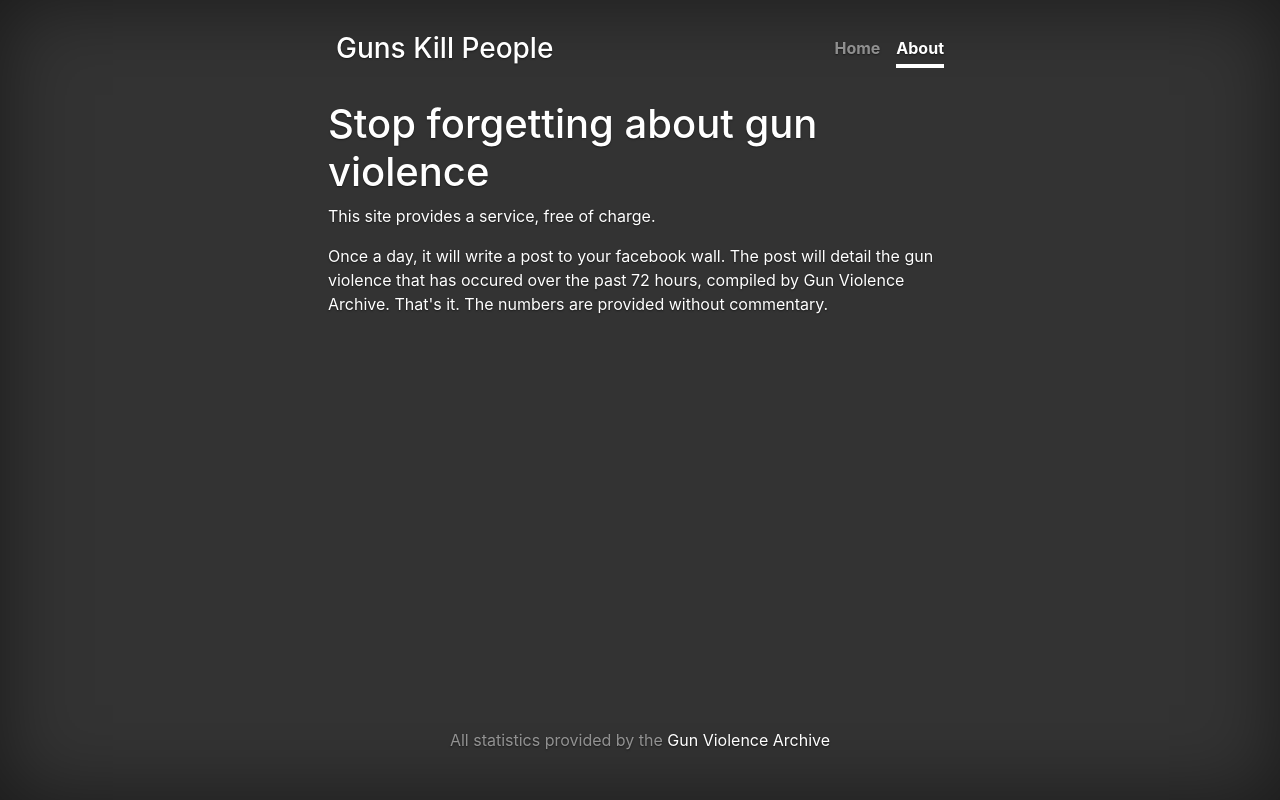
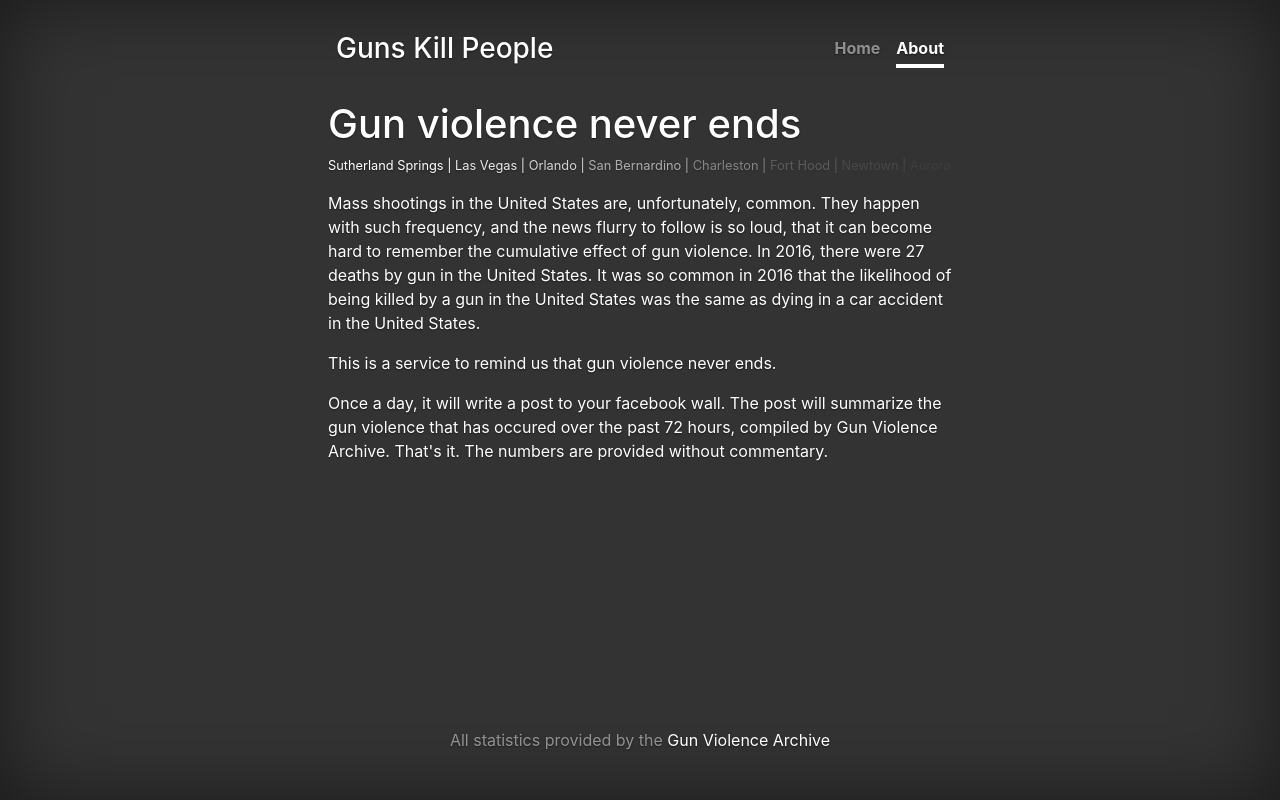
Before and after one commit to dwarrenku/fb-gun-post, a website: page static/about.html in a window 1280 px wide. Drawn offline with nearby package versions, Linux system fonts and the light colour scheme.

Commit message:
updated about page

```diff
--- a/static/about.css
+++ b/static/about.css
@@ -158,3 +158,28 @@ body {
     width: 42rem;
   }
 }
+
+#fade7 {
+  opacity: 0.05;
+}
+#fade6 {
+  opacity: 0.10;
+}
+#fade5 {
+  opacity: 0.20;
+}
+#fade4 {
+  opacity: 0.40;
+}
+#fade3 {
+  opacity: 0.60;
+}
+#fade2 {
+  opacity: 0.80;
+}
+#fade1 {
+  opacity: 0.9;
+}
+#fade0 {
+  opacity: 1;
+}
--- a/static/about.html
+++ b/static/about.html
@@ -1,4 +1,3 @@
-<!doctype html>
 <html lang="en">
 
 <head>
@@ -8,16 +7,16 @@
   <meta name="viewport" content="width=device-width, initial-scale=1, shrink-to-fit=no">
 
   <!-- Global site tag (gtag.js) - Google Analytics -->
-  <script async src="https://www.googletagmanager.com/gtag/js?id=UA-110147439-1"></script>
+  <script async="" src="https://www.googletagmanager.com/gtag/js?id=UA-110147439-1"></script>
   <script>
     window.dataLayer = window.dataLayer || [];
 
     function gtag() {
       dataLayer.push(arguments);
     }
-    gtag('js', new Date());
+    gtag("js", new Date());
 
-    gtag('config', 'UA-110147439-1');
+    gtag("config", "UA-110147439-1");
   </script>
 
   <!-- Bootstrap CSS -->
@@ -25,6 +24,7 @@
 
   <!-- Custom styles for this template -->
   <link href="about.css" rel="stylesheet">
+  <style></style>
 </head>
 
 <body>
@@ -46,14 +46,25 @@
         </div>
 
         <div class="inner cover">
-          <h1 class="cover-heading">
-            Stop forgetting about gun violence
-          </h1>
-          <p>
-            This site provides a service, free of charge.
+          <h1 class="cover-heading">Gun violence never ends</h1>
+          <p class="lead small">
+            <span id="fade0">Sutherland Springs |</span>
+            <span id="fade1">Las Vegas |</span>
+            <span id="fade2"> Orlando |</span>
+            <span id="fade3"> San Bernardino |</span>
+            <span id="fade4"> Charleston |</span>
+            <span id="fade5"> Fort Hood |</span>
+            <span id="fade6"> Newtown |</span>
+            <span id="fade7"> Aurora</span>
           </p>
           <p>
-            Once a day, it will write a post to your facebook wall. The post will detail the gun violence that has occured over the past 72 hours, compiled by <a href="http://www.gunviolencearchive.org/">Gun Violence Archive</a>. That's it. The numbers
+            Mass shootings in the United States are, unfortunately, common. They happen with such frequency, and the news flurry to follow is so loud, that it can become hard to remember the cumulative effect of gun violence. In 2016, there were <a href="https://www.nytimes.com/2016/06/14/upshot/compare-these-gun-death-rates-the-us-is-in-a-different-world.html?_r=0">27 deaths by gun</a> in the United States. It was so common in 2016 that the likelihood of being killed by a gun in the United States was the same as dying in a car accident in the United States.
+          </p>
+          <p>
+            This is a service to remind us that gun violence never ends.
+          </p>
+          <p>
+            Once a day, it will write a post to your facebook wall. The post will summarize the gun violence that has occured over the past 72 hours, compiled by <a href="http://www.gunviolencearchive.org/">Gun Violence Archive</a>. That's it. The numbers
             are provided without commentary.
           </p>
         </div>
@@ -61,6 +72,7 @@
         <div class="mastfoot">
           <div class="inner">
             <p>All statistics provided by the <a href="http://www.gunviolencearchive.org/">Gun Violence Archive</a>
+            </p>
           </div>
         </div>
 
@@ -75,6 +87,8 @@
   <script src="https://code.jquery.com/jquery-3.2.1.slim.min.js" integrity="sha384-KJ3o2DKtIkvYIK3UENzmM7KCkRr/rE9/Qpg6aAZGJwFDMVNA/GpGFF93hXpG5KkN" crossorigin="anonymous"></script>
   <script src="https://cdnjs.cloudflare.com/ajax/libs/popper.js/1.12.3/umd/popper.min.js" integrity="sha384-vFJXuSJphROIrBnz7yo7oB41mKfc8JzQZiCq4NCceLEaO4IHwicKwpJf9c9IpFgh" crossorigin="anonymous"></script>
   <script src="https://maxcdn.bootstrapcdn.com/bootstrap/4.0.0-beta.2/js/bootstrap.min.js" integrity="sha384-alpBpkh1PFOepccYVYDB4do5UnbKysX5WZXm3XxPqe5iKTfUKjNkCk9SaVuEZflJ" crossorigin="anonymous"></script>
+
+
 </body>
 
 </html>
```
